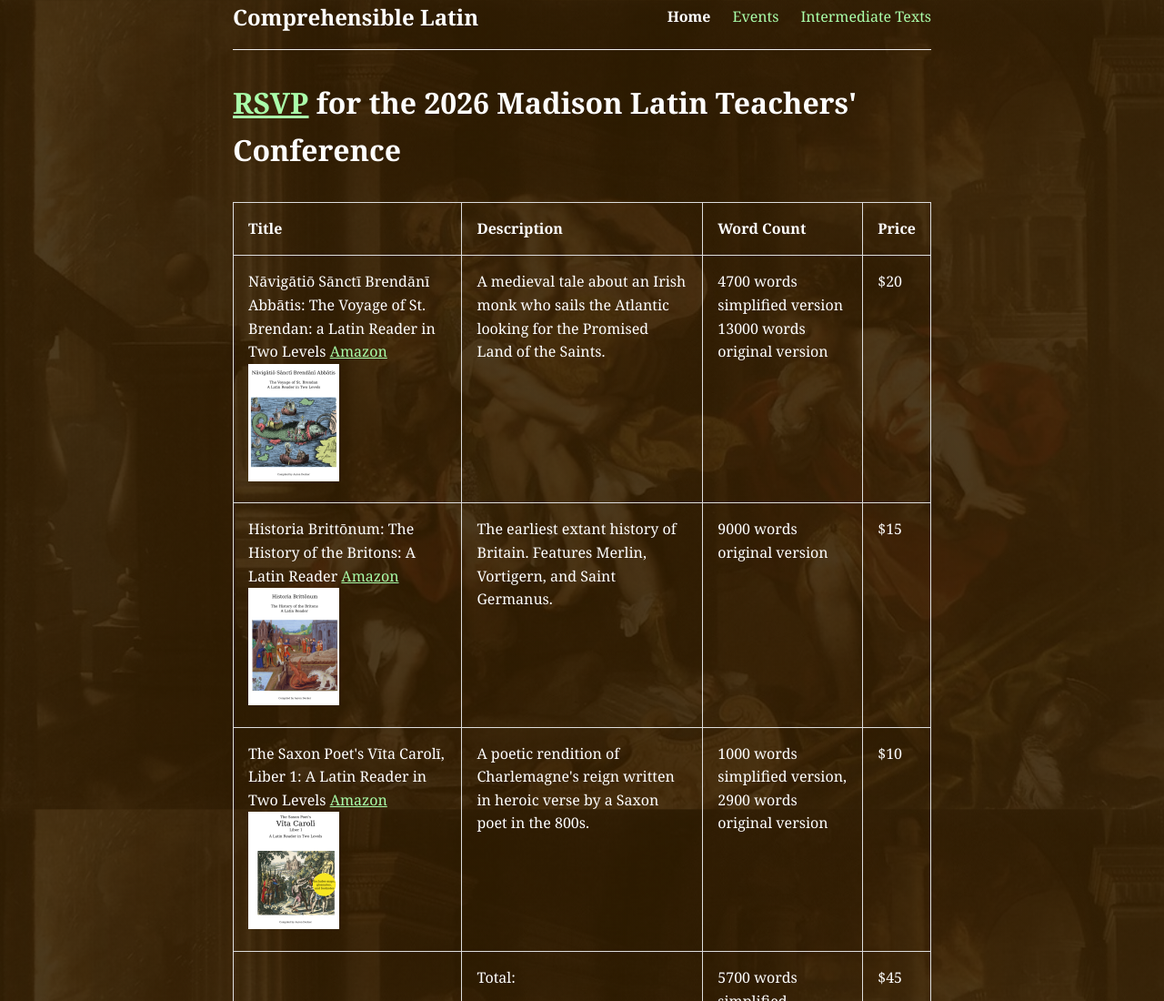
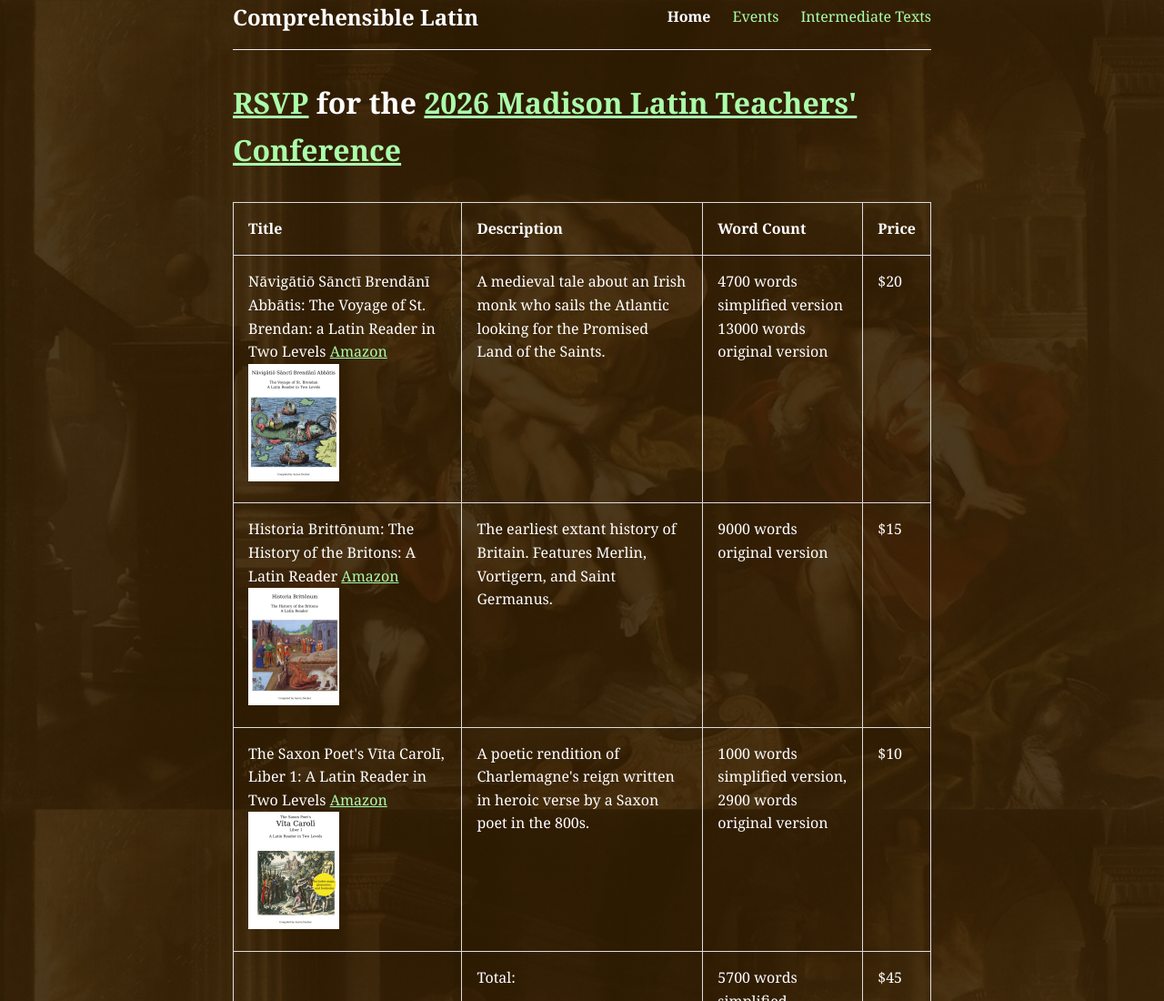
Before and after one commit to deckeraa/cl_site, a plain HTML site: page index.html in a window 1280 px wide. Shown: the top 1100 px of the page at 91% size. Drawn offline with Linux system fonts and the light colour scheme.

Commit message:
Update RSVP link.

```diff
--- a/index.html
+++ b/index.html
@@ -19,7 +19,7 @@
 
     <!-- <h1>For the promotion of reading authentic Latin texts, primarily from the medieval and modern periods.</h1> -->
 
-    <h1><a href="/events">RSVP</a> for the 2026 Madison Latin Teachers' Conference</h1>
+    <h1><a href="https://docs.google.com/forms/d/e/1FAIpQLSdifXLkzBskFAS_G-ZwXK_2tyxn5SmzHrnslxhXOUeM80LrqA/viewform?usp=dialog">RSVP</a> for the <a href="./events">2026 Madison Latin Teachers' Conference</a></h1>
 
     <!-- BOOKS_HTML_START -->
 <table>
```
